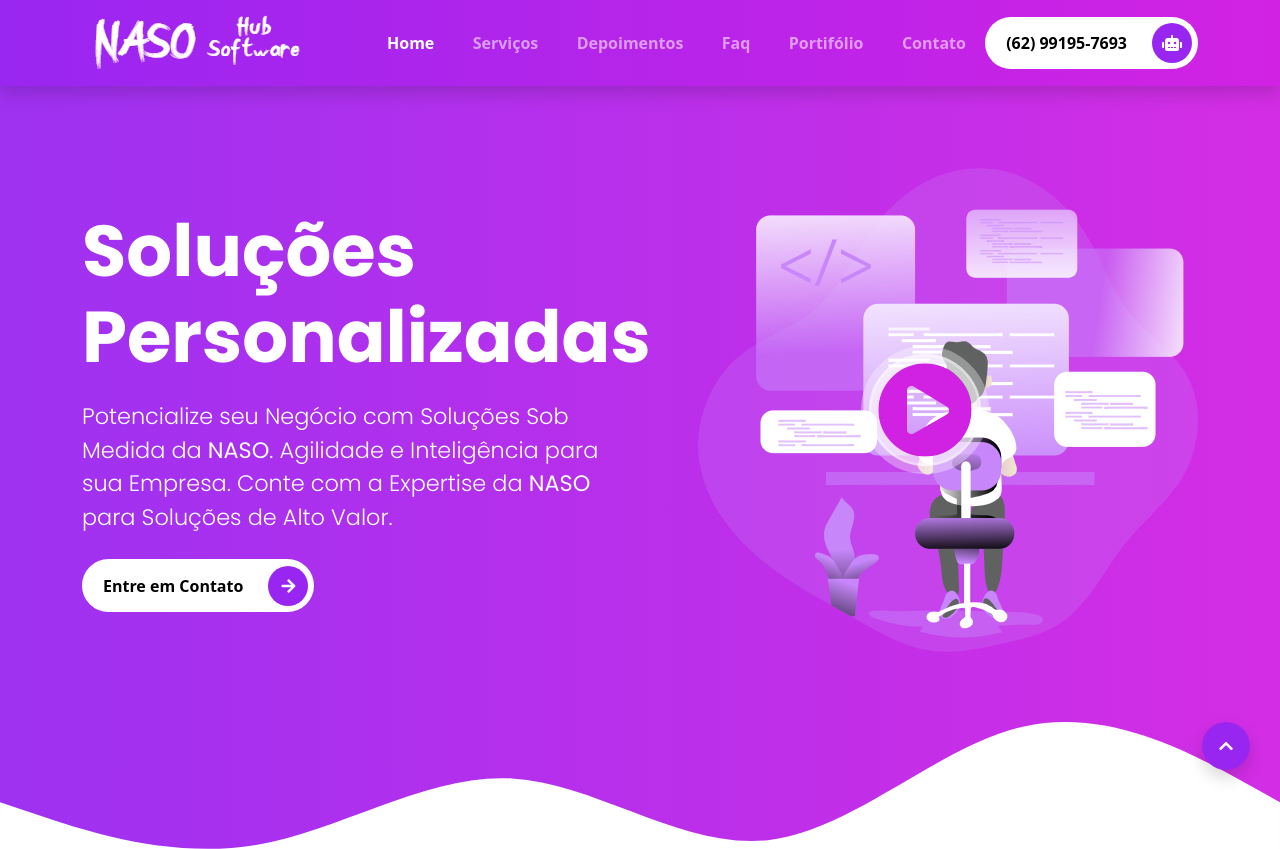
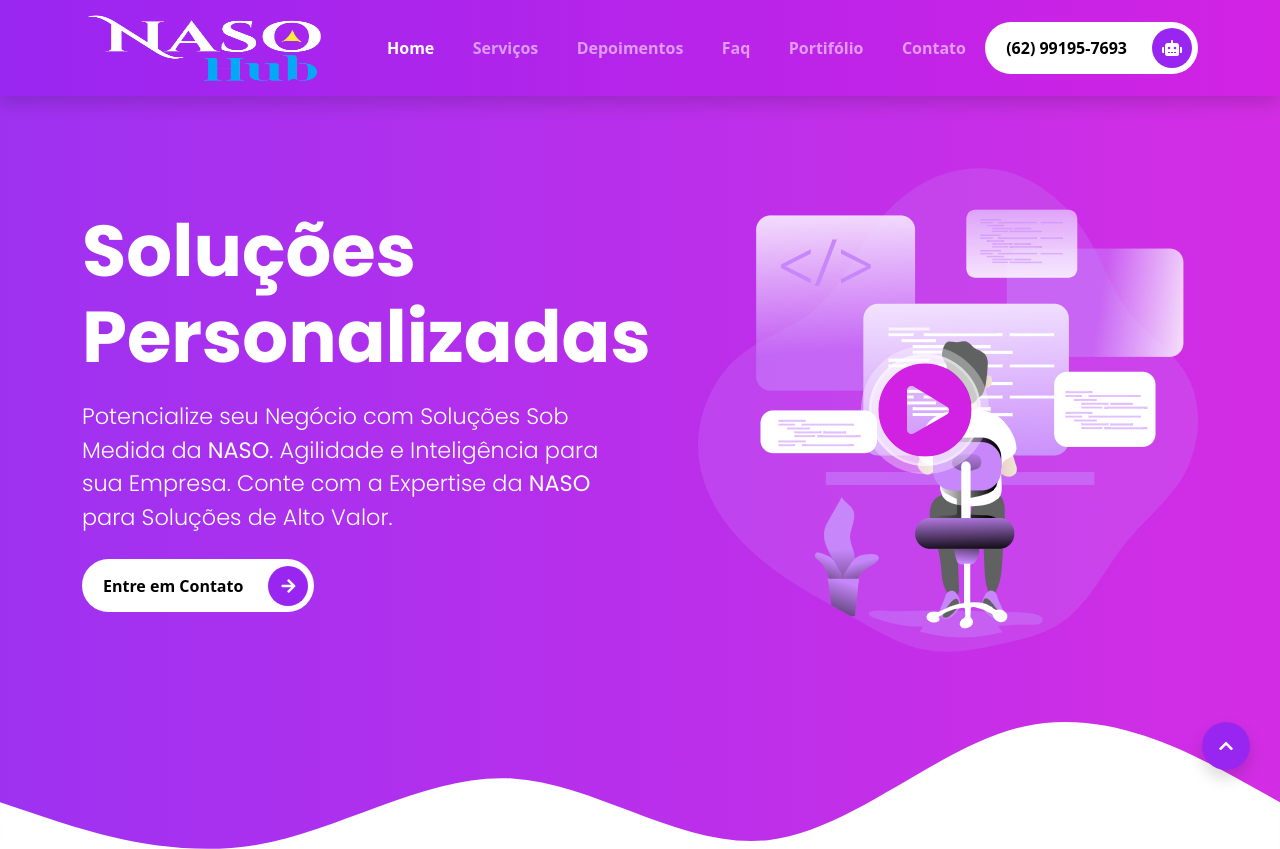
Before and after one commit to pedronas2222/naso-software, a website: page index.html in a window 1280 px wide. Shown: the top 849 px of the page. Drawn offline with nearby package versions, Linux system fonts and the light colour scheme; files that its build step writes are made by us from their sources.

Commit message:
Update index.html

```diff
--- a/index.html
+++ b/index.html
@@ -13,7 +13,7 @@
     <meta charset="UTF-8">
     <meta http-equiv="X-UA-Compatible" content="IE=edge">
     <meta name="viewport" content="width=device-width, initial-scale=1">
-    <title>NASO Fábica de Software - Somos criadores de soluções personalizadas para o seu negócio</title>
+    <title>NASO Hub - Somos criadores de soluções personalizadas para o seu negócio - App, sites, sistemas e integrações</title>
     <link rel="stylesheet" href="assets/css/style.css">
     <link rel="stylesheet" href="assets/css/fontawesome.css">
     <link rel="stylesheet" href="https://cdn.jsdelivr.net/npm/glightbox/dist/css/glightbox.min.css" />
@@ -28,7 +28,7 @@
     <div class="container">
       <a class="navbar-brand" href="">
           <!--h3><strong>NASO Hub</strong></h3-->
-        <img src="images/logo.png" alt="logo image">
+        <img src="images/logo2.png" alt="logo image" style="width: 250px; height: 70px;">
       </a>
       <button class="navbar-toggler" type="button" data-bs-toggle="collapse" data-bs-target="#navbarNav" aria-controls="navbarNav" aria-expanded="false" aria-label="Toggle navigation">
         <span class="navbar-toggler-icon"></span>
```
